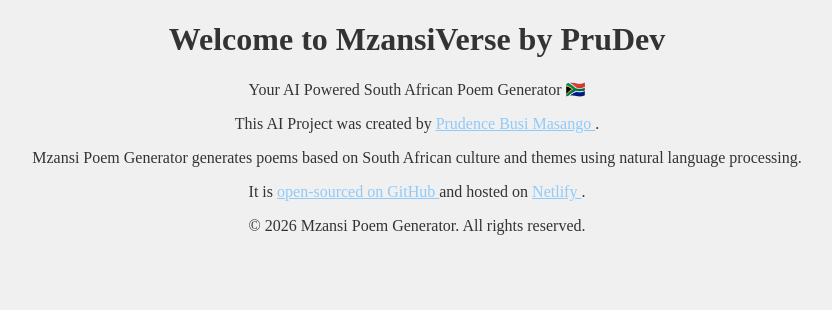
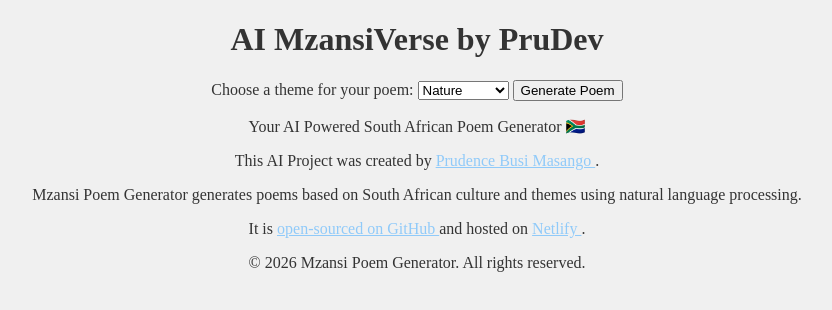
Before and after one commit to prudev-coding/mzansiverse-prudev, a plain HTML site: page index.html in a window 1280 px wide. Shown: the whole page, without its empty margins (223-1055 px from the left). Drawn offline with Linux system fonts and the light colour scheme.

Commit message:
Added the basics HTML structure

```diff
--- a/index.html
+++ b/index.html
@@ -9,11 +9,30 @@
 </head>
 
 <body>
+  <header>
+<h1>AI MzansiVerse by PruDev</h1>
+</header>
 
-  <footer>
-    <h1>Welcome to MzansiVerse by PruDev</h1>
+<main>
+  <form>
+    <label for="theme">Choose a theme for your poem:</label>
+    <select id="theme" name="theme">
+      <option value="nature">Nature</option>
+      <option value="love">Love</option>
+      <option value="heritage">Heritage</option>
+      <option value="struggle">Struggle</option>
+      <option value="celebration">Celebration</option>
+    </select>
+
+    <button type="submit">Generate Poem</button>
+
+    <div id="poem-container">
+      <!-- Generated poem will be displayed here -->
+    </div>
+  </form>
+</main>
+<footer>
     <p>Your AI Powered South African Poem Generator 🇿🇦</p>
-
 
     <p>
       This AI Project was created by
```
